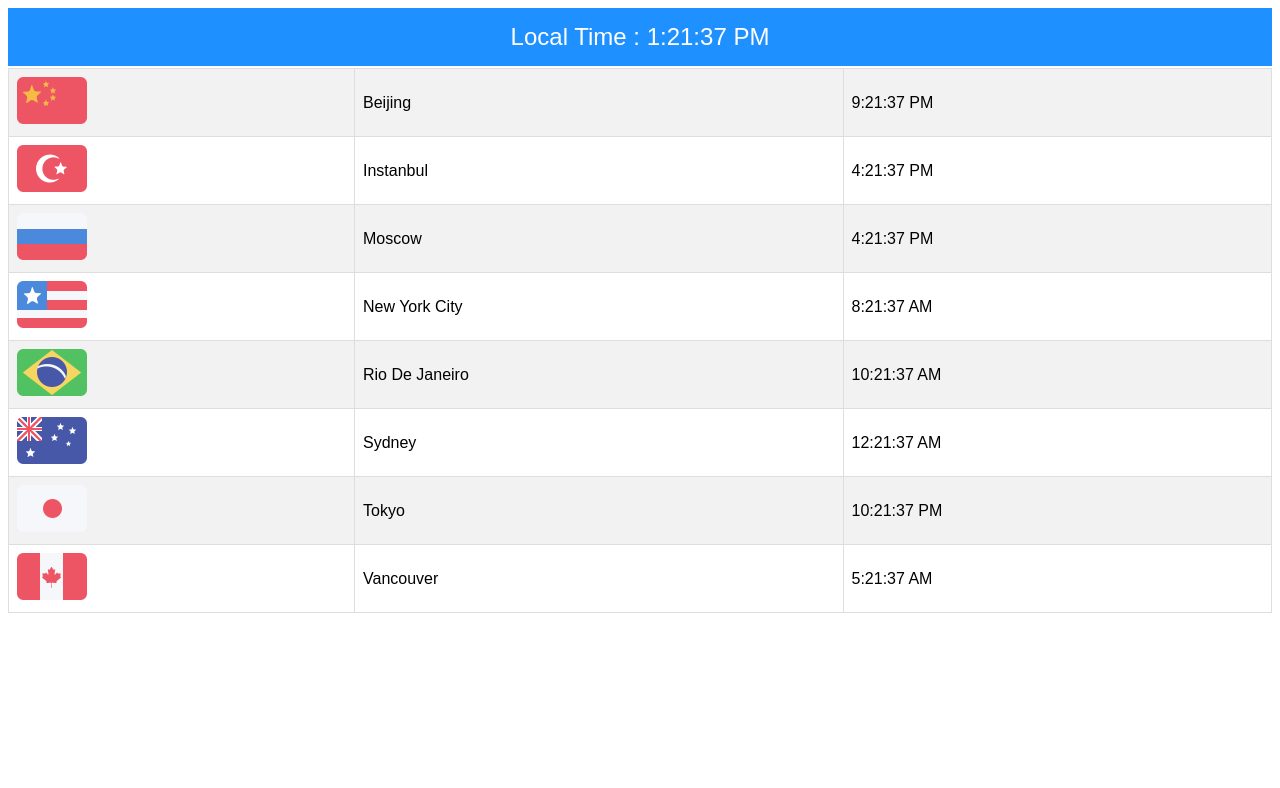
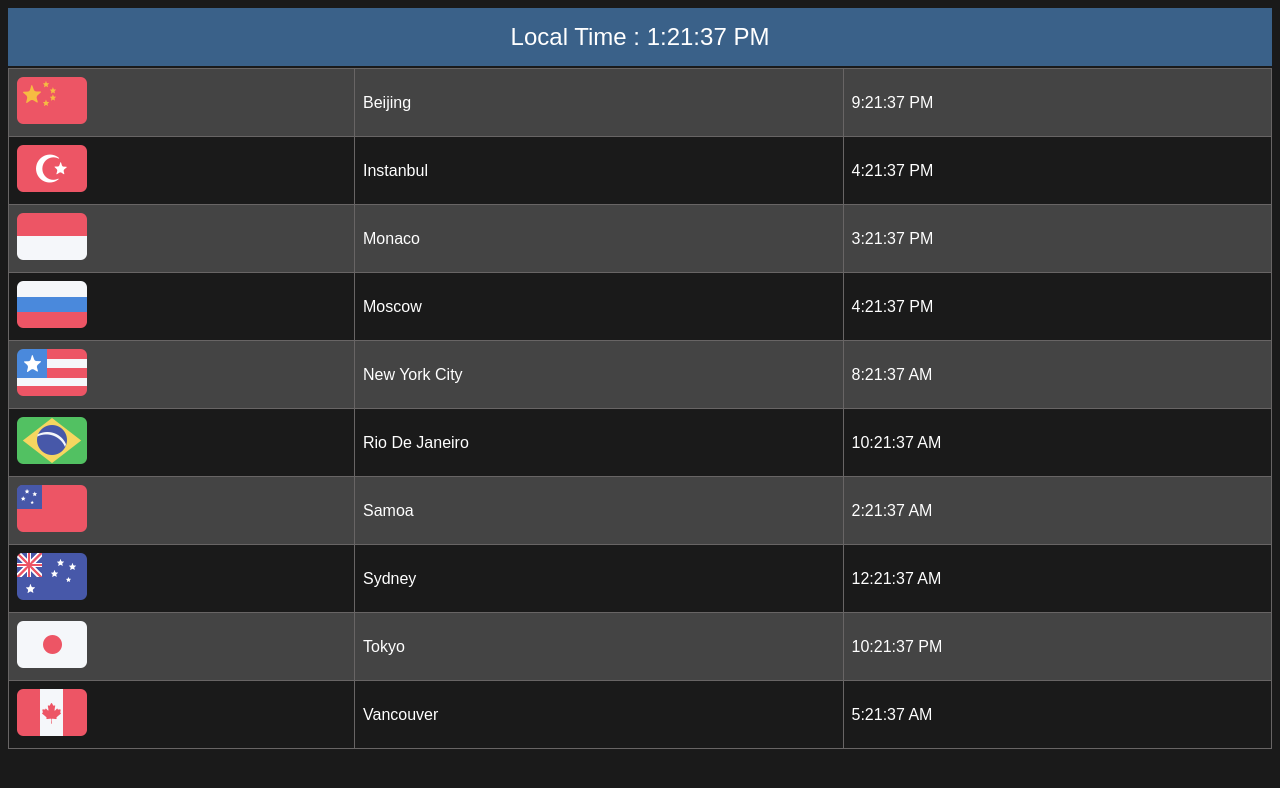
Before and after one commit to TofSas22-ITvarsity/Module-9-Assessment-2, a plain HTML site: page index.html in a window 1280 px wide. Drawn offline with Linux system fonts and the light colour scheme.

Commit message:
Made it dark mode

```diff
--- a/css/style.css
+++ b/css/style.css
@@ -1,10 +1,11 @@
 body {
     font-family: "Raleway", sans-serif;
+    background-color: #1a1a1a;
 }
 
 #local {
     width: 100%;
-    background-color: #1e90ff;
+    background-color: #3a6189;
     padding: 15px 0;
     margin: 0;
     font-size: 1.5rem;
@@ -18,12 +19,16 @@ body {
 }
 
 #cities td {
-    border: 1px solid #dedede;
+    border: 1px solid #686565;
     padding: 8px;
 }
 
+#cities {
+    color: #fff;
+}
+
 #cities tr:nth-child(even) {
-    background-color: #f2f2f2;
+    background-color: #444444;
 }
 
 .col1 {
--- a/index.js
+++ b/index.js
@@ -14,7 +14,9 @@ let cities = [
     { name: "Rio De Janeiro", utcOffset: -3, flag: "Brazil.png" },
     { name: "Sydney", utcOffset: 11, flag: "Australia.png" },
     { name: "Vancouver", utcOffset: -8, flag: "Canada.png" },
-    { name: "Beijing", utcOffset: 8, flag: "China.png" }
+    { name: "Beijing", utcOffset: 8, flag: "China.png" },
+    { name: "Monaco", utcOffset: 2, flag: "Monaco.png" },
+    { name: "Samoa", utcOffset: 13, flag: "Samoa.png" },
 ];
 
 cities.sort(compare);
```
